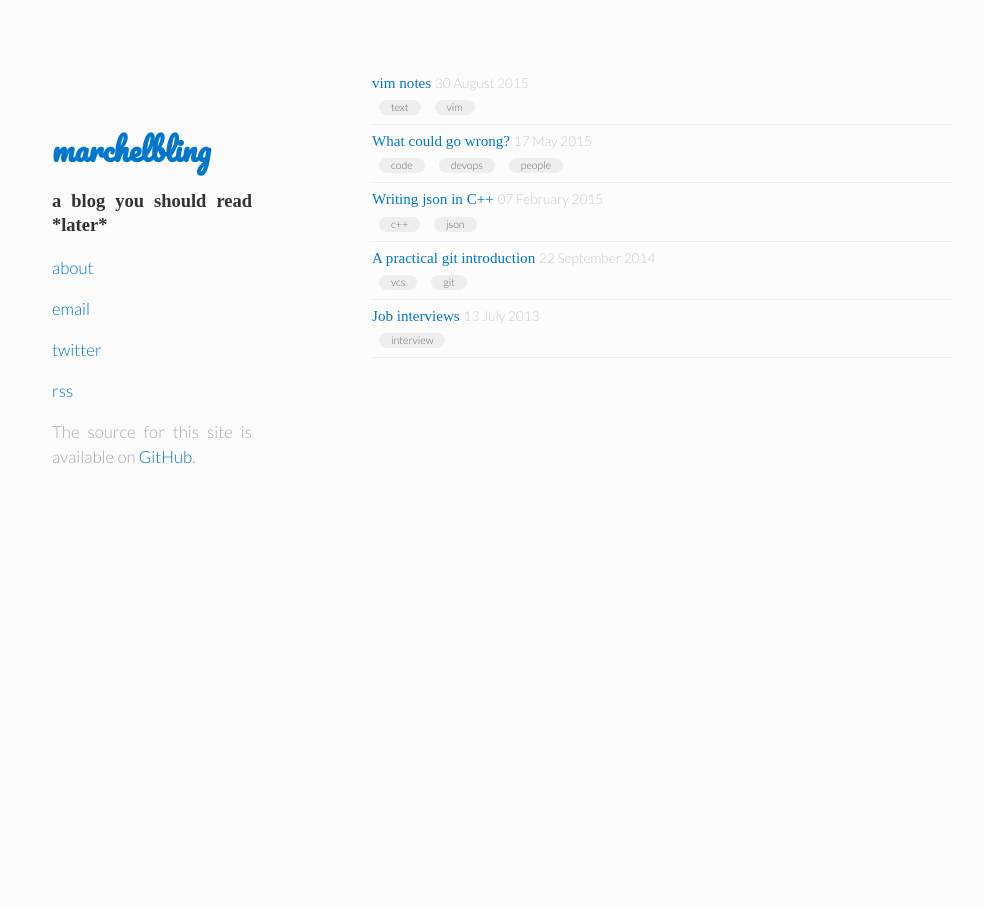
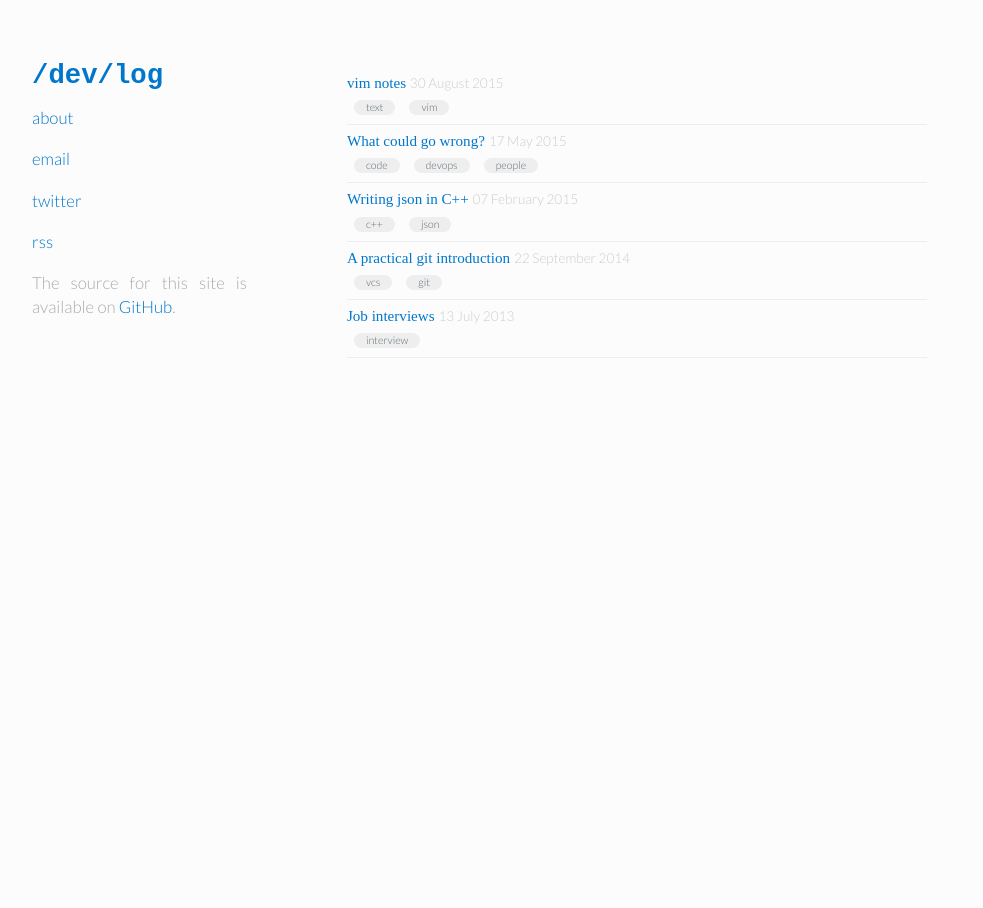
Before and after one commit to marchelbling/marc.helbling.fr, a Jekyll site: the page built from index.html, in a window 1280 px wide. Shown: the whole page, without its empty margins (36-1019 px from the left). Built offline with Jekyll 4.4.1, drawn with Linux system fonts in a browser that asks for light colours; some web fonts are replaced; comment, search, counter and statistics services are not loaded.

Commit message:
Updates tagline
Getting rid of `marchelbling` and "a blog shuld you read *later*".
This is useless and requires an unnecessary font.

```diff
--- a/_config.yml
+++ b/_config.yml
@@ -6,7 +6,7 @@ safe: true
 baseurl: /
 url: http://marc.helbling.fr
 name: marchelbling
-description:  A blog you should read *later*
+description:  /dev/log
 
 # Site source
 source: .
--- a/_includes/header.html
+++ b/_includes/header.html
@@ -1,6 +1,5 @@
 <header>
-  <h1><a href="/">marchelbling</a></h1>
-  <h3>a blog you should read *later*</h3>
+  <h1><a href="/">/dev/log</a></h1>
   <div class="deets">
     <p><a href="/about.html">about</a></p>
     <p><a href="mailto:mrchlblng@gmail.com">email</a></p>
--- a/_layouts/default.html
+++ b/_layouts/default.html
@@ -4,11 +4,11 @@
   <meta charset="utf-8">
 
   <title>{% if page.title %} {{ page.title | downcase }} | {% endif %} marchelbling</title>
-  <meta name="description" content="a blog you should read later">
+  <meta name="description" content="">
 
   <meta name="viewport" content="width=device-width, initial-scale=1, maximum-scale=1">
 
-  <link href='http://fonts.googleapis.com/css?family=Cutive|Lato:300|Pacifico' rel='stylesheet' type='text/css'>
+  <link href='http://fonts.googleapis.com/css?family=Cutive|Lato:300' rel='stylesheet' type='text/css'>
   <link rel="stylesheet" href="/assets/css/marchelbling.css">
 
   <script>
--- a/_layouts/math.html
+++ b/_layouts/math.html
@@ -8,7 +8,7 @@
 
   <meta name="viewport" content="width=device-width, initial-scale=1, maximum-scale=1">
 
-  <link href='http://fonts.googleapis.com/css?family=Lusitana:700|Pacifico|Ek+Mukta:300' rel='stylesheet' type='text/css'>
+  <link href='http://fonts.googleapis.com/css?family=Lusitana:700|Ek+Mukta:300' rel='stylesheet' type='text/css'>
   <link rel="stylesheet" href="/assets/css/marchelbling.css">
 
   <script type="text/x-mathjax-config">
--- a/_layouts/post.html
+++ b/_layouts/post.html
@@ -8,7 +8,7 @@
 
   <meta name="viewport" content="width=device-width, initial-scale=1, maximum-scale=1">
 
-  <link href='http://fonts.googleapis.com/css?family=Cutive|Lato:300|Pacifico' rel='stylesheet' type='text/css'>
+  <link href='http://fonts.googleapis.com/css?family=Cutive|Lato:300' rel='stylesheet' type='text/css'>
   <link rel="stylesheet" href="/assets/css/marchelbling.css">
 
   <script>
--- a/assets/css/marchelbling.css
+++ b/assets/css/marchelbling.css
@@ -116,13 +116,13 @@ code {
 }
 
 header {
-  width: 200px;
-  margin: 80px 100px 0 80px;
+  width: 17%;
+  margin: 10px 80px 0 60px;
 }
 
 header h1 {
-  font-family: Pacifico;
-  font-size: 1.8em;
+  font-family: monospace;
+  font-size: 2em;
 }
 
 header h1 a {
```
